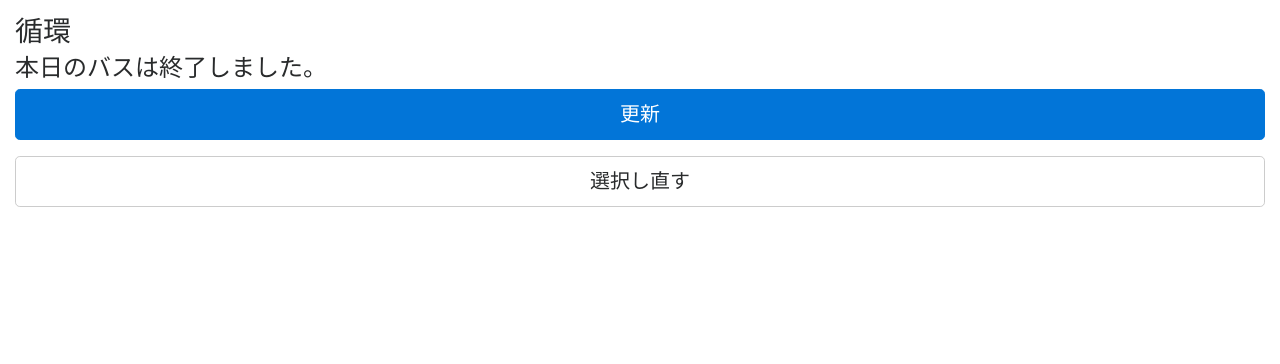
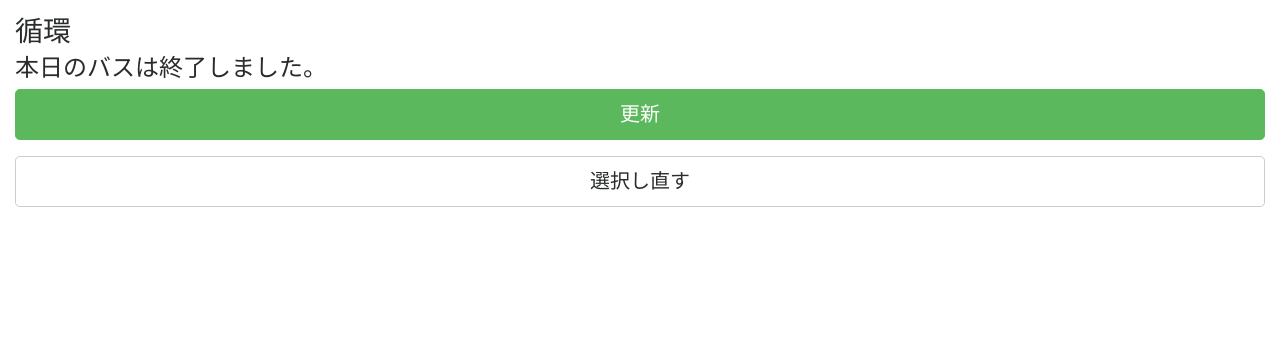
Before and after one commit to kenzo0107/toda-tocochan-bus-on-gcp, a Python web app: template flask/templates/timetable.html in a window 1280 px wide. Shown: the part 56-420 px from the top of the page. Run offline with Jinja, Linux system fonts and the light colour scheme; the template is opened without the code that fills it, so the values that code supplies are empty; some libraries are stand-ins or nearby versions.

Commit message:
[Update] カウントダウンページの更新ボタンレイアウト修正
ヘッダーナビゲーションを緑にし、レイアウト統一する為、修正

```diff
--- a/flask/templates/timetable.html
+++ b/flask/templates/timetable.html
@@ -24,7 +24,7 @@
         {% endif %}
         <p>
           <a href="/ts?circuit_id={{ circuit.id }}&station_id={{ station.id }}">
-            <button type="button" class="btn btn-primary btn-lg btn-block">更新</button>
+            <button type="button" class="btn btn-success btn-lg btn-block">更新</button>
           </a>
         </p>
         <p>
```
